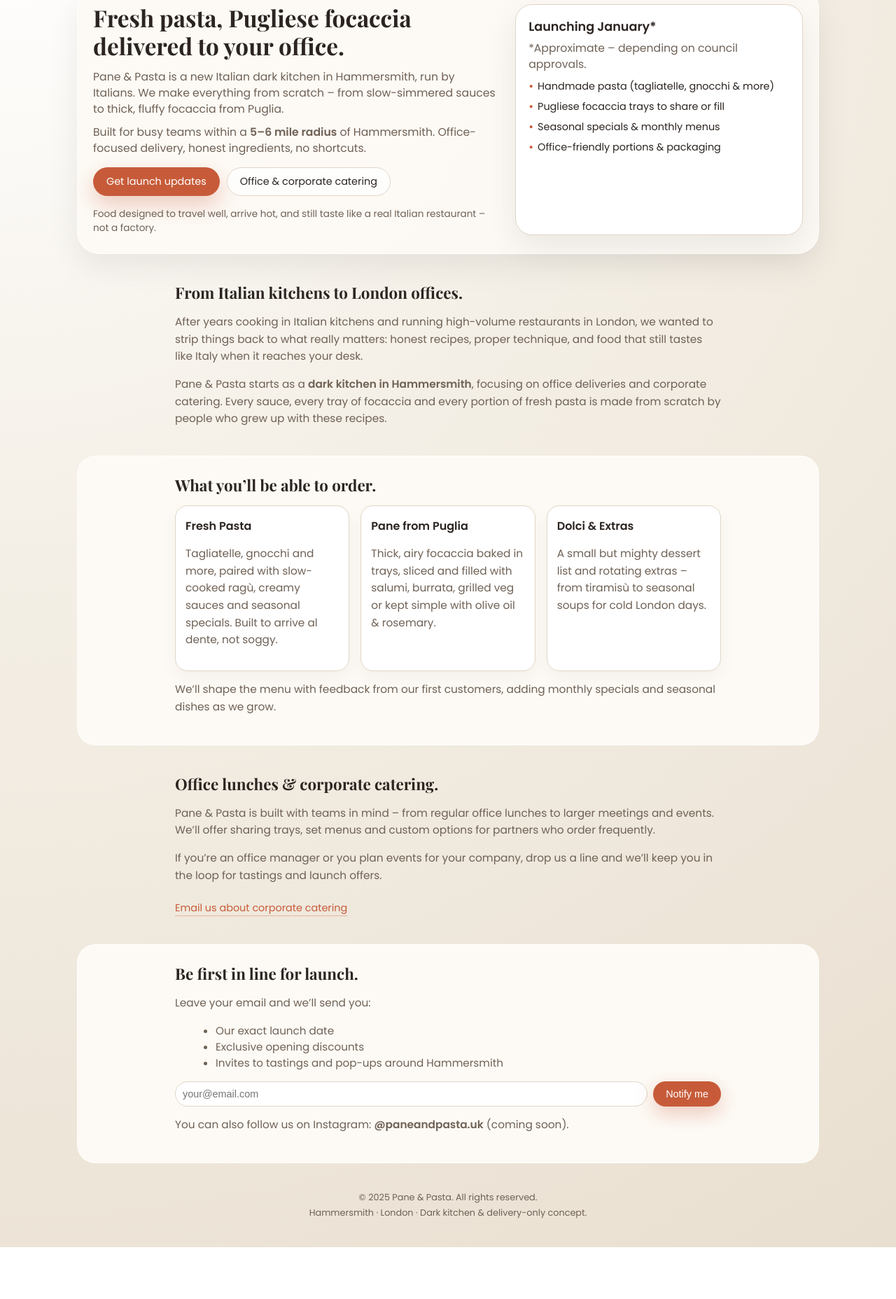
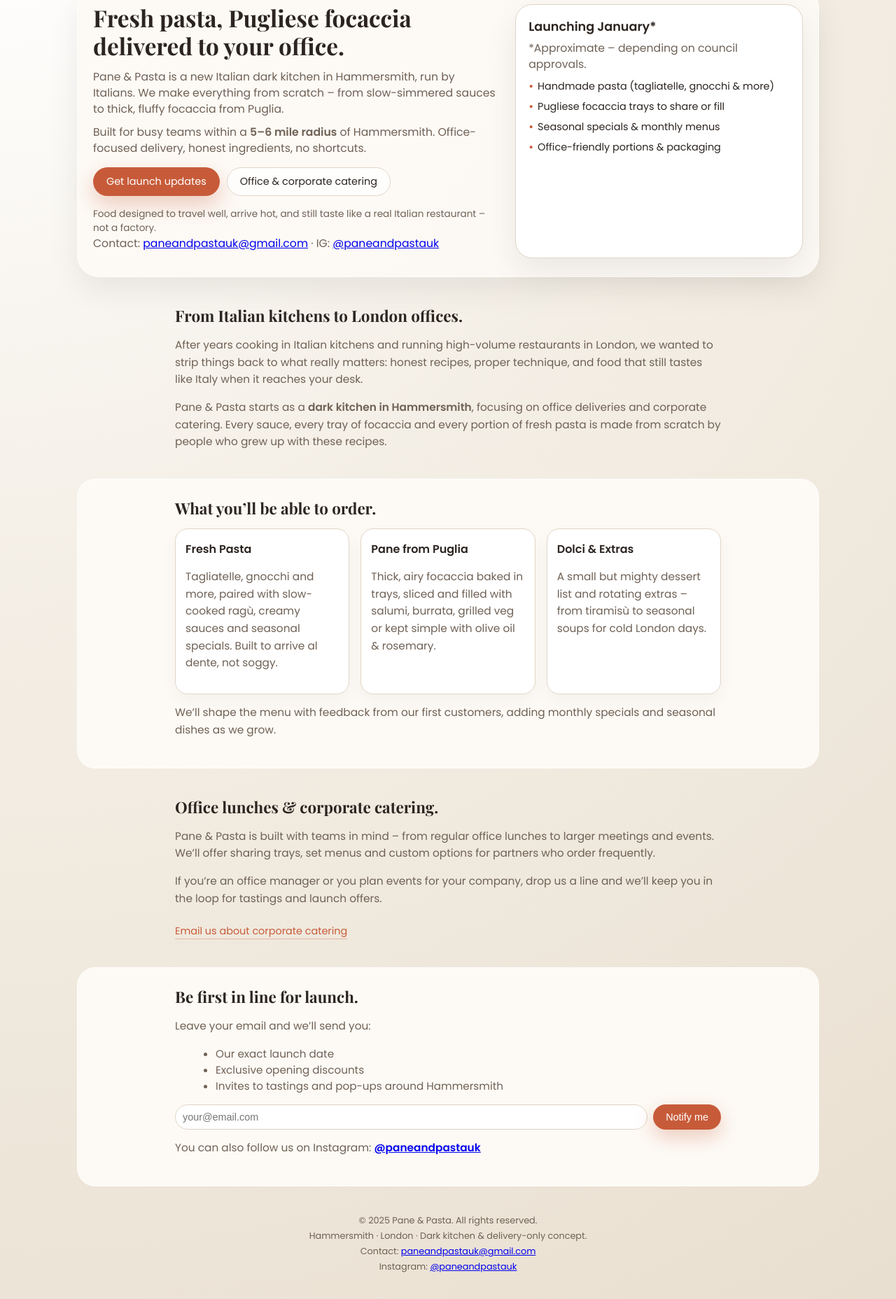
Before and after one commit to maneadaniel1991-coder/Pane-Pasta, a plain HTML site: page index.html in a window 1280 px wide. Shown: the part 122-1978 px from the top of the page at 70% size. Before the commit the page ends 1904 px from the top, so only its background shows below. Drawn offline with nearby package versions, Linux system fonts and the light colour scheme.

Commit message:
Add email and Instagram details

```diff
--- a/index.html
+++ b/index.html
@@ -56,6 +56,15 @@
           <div class="hero-note">
             Food designed to travel well, arrive hot, and still taste like a real Italian restaurant – not a factory.
           </div>
+
+          <!-- NEW: contact + IG in hero -->
+          <p class="hero-sub">
+            Contact:
+            <a href="mailto:paneandpastauk@gmail.com">paneandpastauk@gmail.com</a>
+            &middot;
+            IG:
+            <a href="https://instagram.com/paneandpastauk" target="_blank">@paneandpastauk</a>
+          </p>
         </div>
 
         <div class="hero-card">
@@ -129,7 +138,10 @@
           <p>
             If you’re an office manager or you plan events for your company, drop us a line and we’ll keep you in the loop for tastings and launch offers.
           </p>
-          <a class="inline-link" href="mailto:hello@paneandpasta.co.uk?subject=Corporate%20catering%20enquiry">
+          <a
+            class="inline-link"
+            href="mailto:paneandpastauk@gmail.com?subject=Corporate%20catering%20enquiry"
+          >
             Email us about corporate catering
           </a>
         </div>
@@ -152,7 +164,10 @@
           </form>
 
           <p class="section-note">
-            You can also follow us on Instagram: <strong>@paneandpasta.uk</strong> (coming soon).
+            You can also follow us on Instagram:
+            <a href="https://instagram.com/paneandpastauk" target="_blank">
+              <strong>@paneandpastauk</strong>
+            </a>
           </p>
         </div>
       </section>
@@ -163,6 +178,14 @@
       <div class="footer-small">
         Hammersmith · London · Dark kitchen &amp; delivery-only concept.
       </div>
+      <div class="footer-small">
+        Contact:
+        <a href="mailto:paneandpastauk@gmail.com">paneandpastauk@gmail.com</a>
+      </div>
+      <div class="footer-small">
+        Instagram:
+        <a href="https://instagram.com/paneandpastauk" target="_blank">@paneandpastauk</a>
+      </div>
     </footer>
   </div>
 
```
